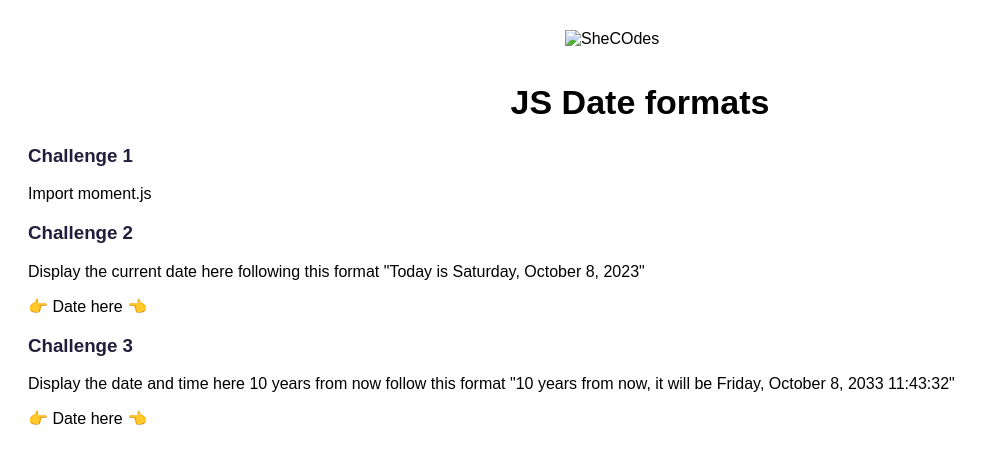
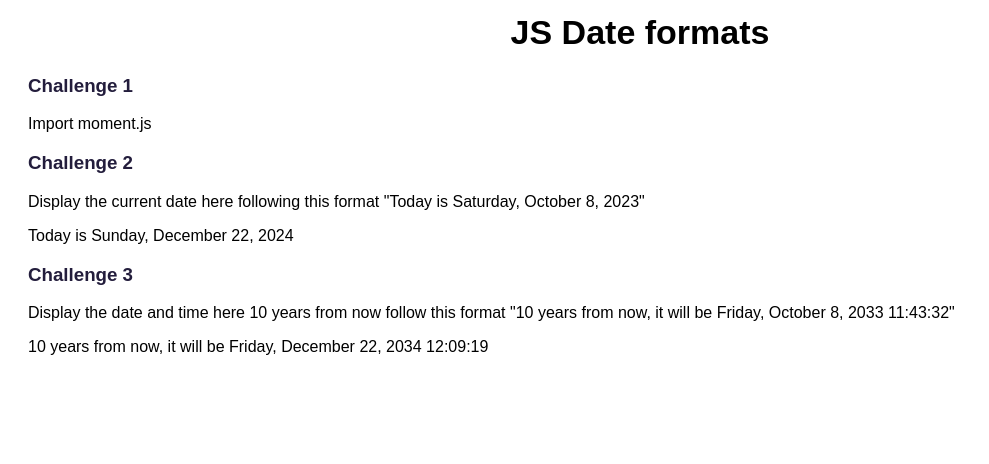
Before and after one commit to KatjaArndt/js-date, a plain HTML site: page index.html in a window 1280 px wide. Shown: the whole page, without its empty margins (0-989 px from the left). Drawn offline with nearby package versions, Linux system fonts and the light colour scheme.

Commit message:
Aufgaben gelöst

```diff
--- a/index.html
+++ b/index.html
@@ -3,12 +3,11 @@
   <head>
     <title>SheCodes</title>
     <meta charset="UTF-8" />
-
+    <script src="https://cdnjs.cloudflare.com/ajax/libs/moment.js/2.30.1/moment.min.js"></script>
     <link href="src/styles.css" rel="stylesheet" type="text/css" />
   </head>
 
   <body>
-    <img src="images/logo.png" alt="SheCOdes" class="logo" />
     <h1>JS Date formats</h1>
 
     <h3>Challenge 1</h3>
--- a/src/index.js
+++ b/src/index.js
@@ -0,0 +1,7 @@
+let today = document.querySelector("#current-date");
+today.innerHTML = moment().format("[Today is ]dddd, MMMM DD, YYYY");
+
+let futureDay = document.querySelector("#future-date");
+futureDay.innerHTML = moment()
+  .add(10, "y")
+  .format("[10 years from now, it will be ]dddd, MMMM DD, YYYY HH:mm:ss");
```
